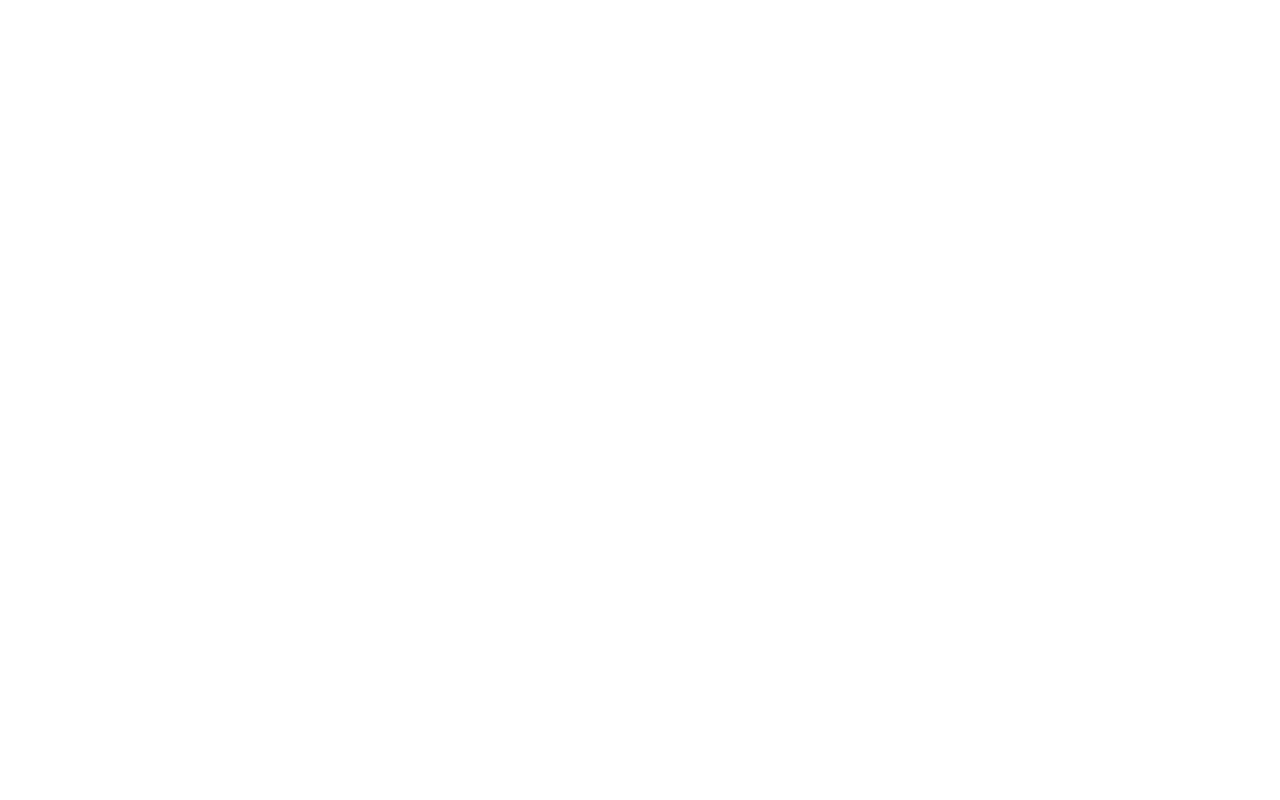
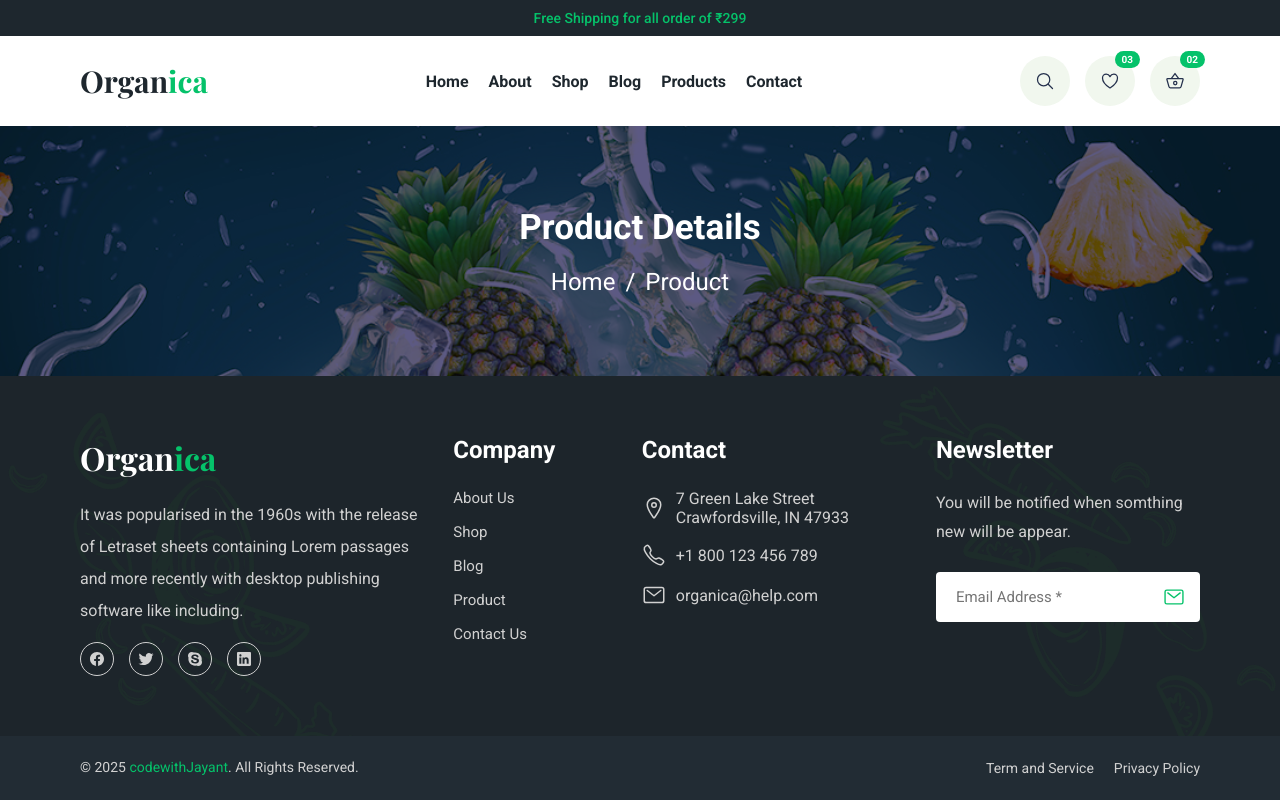
Before and after one commit to Jayant3105/Organica, a plain HTML site: page product-details.html in a window 1280 px wide. Drawn offline with nearby package versions, Linux system fonts and the light colour scheme; a web font is replaced by a local one.

Commit message:
beadcumb section is added

```diff
--- a/assets/css/main.css
+++ b/assets/css/main.css
@@ -32,6 +32,9 @@
 --black: hsl(0, 0%, 0%);
 --onyx: hsl(0, 0%, 27%);
 --jet: hsl(0, 0%, 20%);
+--russian-violet_65: hsla(245, 97%, 13%, 0.65);
+--rhythm: hsl(220, 17%, 49%);
+--spanish-gray: hsl(156, 3%, 61%);
 
 /* typography */
 
@@ -109,13 +112,13 @@ border: none;
 font: inherit;
 }
 
-input {width:100%;}
+input {width: 100%;}
 
-button {cursor:pointer;}
+button {cursor: pointer;}
 
 ion-icon {pointer-events: none;}
 
-address{ font-style:normal;}
+address{ font-style: normal;}
 
 :focus-visible {outline-offset: 4px;}
 
@@ -217,7 +220,7 @@ body{
 .rating-wrapper{
     color: var(--yellow-orange);
     display: flex;
-    justify-content: var(--justify-conte, center);
+    justify-content: var(--justify-content, center);
     gap: 2px;
     font-size: 1.4rem;
 }
@@ -778,6 +781,59 @@ body{
 
 
 /*--------------------------*/
+/* Breadcumb */
+/*--------------------------*/
+
+
+.breadcumb-wrapper{
+    background-image: url("../images/breadcumb-bg.jpg");
+    background-repeat: no-repeat;
+    background-size: cover;
+    background-position: center;
+    background-color: var(--russian-violet_65);
+    background-blend-mode: darken;
+    text-align: center;
+    color: var(--white);
+    min-height: 250px;
+    display: grid;
+    place-content: center;
+    gap: 20px;
+}
+
+
+.page-title{
+    --fs-1: 3.5rem;
+    font-size: var(--fs-1);
+}
+
+
+.breadcumb-list{
+    display: flex;
+    justify-content: center;
+}
+
+
+.breadcumb-item{
+    font-size:var(--fs-2);
+    display: flex;
+}
+
+
+.breadcumb-item:not(:last-child)::after{
+    content:"/";
+    margin-inline: 10px;
+}
+
+
+.breadcumb-link{ transition: var(--transition-2);}
+
+.breadcumb-link:is(:hover, :focus) {color: var(--emerald);}
+
+
+
+
+
+/*--------------------------*/
 /* Media queries */
 /*--------------------------*/
 
@@ -960,5 +1016,5 @@ body{
     Header
     */
 
-    .container .nav-wrapper{ max-width: 1200px;}
+     .nav-wrapper .container{ max-width: 1200px;}
 }
--- a/product-details.html
+++ b/product-details.html
@@ -0,0 +1,422 @@
+<!DOCTYPE html>
+<html lang="en">
+<head>
+    <meta charset="UTF-8">
+    <meta name="viewport" content="width=device-width, initial-scale=1.0">
+    <title>Organica - Non-starchy vegetables.</title>
+
+    <!-- favicon -->
+    <link rel="shortcut icon" href="./favicon.svg" type="image/svg+xml">
+
+    <!-- custom css link -->
+     <link rel="stylesheet" href="./assets/css/main.css">
+     <link rel="stylesheet" href="./assets/css/product-details.css">
+
+    <!-- google font link -->
+     <link rel="preconnect" href="https://fonts.googleapis.com">
+     <link rel="preconnect" href="https://fonts.gstatic.com" crossorigin>
+     <link href="https://fonts.googleapis.com/css2?family=Playfair+Display:ital,wght@0,400;0,700;1,400;1,700&family=Roboto:wght@400;500;700&display=swap"
+     rel="stylesheet">
+</head>
+<body id="top">
+
+       <!-- Header -->
+
+    <header class="header" data-header>
+        <div class="top-bar">
+            <div class="container">
+                <p>Free Shipping for all order of ₹299</p>
+            </div>
+        </div>
+
+        <div class="nav-wrapper">
+           <div class="container">
+             <h1 class="h1">
+                <a href="./index.html" class="logo">Organ<span class="span">ica</Organspan></a>
+             </h1>
+
+             <button class="nav-open-btn" aria-label="Open Menu" data-nav-open-btn>
+                   <ion-icon name="menu-outline"></ion-icon>
+             </button>
+
+             <nav class="navbar" data-navbar>
+                <button class="nav-close-btn" aria-label="Close Menu" data-nav-close-btn>
+                    <ion-icon name="close-outline"></ion-icon>
+                </button>
+
+                <ul class="navbar-list">
+                    <li>
+                        <a href="./index.html" class="navbar-link">Home</a>
+                    </li>
+                     <li>
+                        <a href="./about.html" class="navbar-link">About</a>
+                    </li>
+                     <li>
+                        <a href="./shop.html" class="navbar-link">Shop</a>
+                    </li>
+                     <li>
+                        <a href="./blog.html" class="navbar-link">Blog</a>
+                    </li>
+                     <li>
+                        <a href="./shop.html" class="navbar-link">Products</a>
+                    </li>
+                     <li>
+                        <a href="./contact.html" class="navbar-link">Contact</a>
+                    </li>
+                </ul>
+             </nav>
+
+             <div class="header-action">
+                <div class="search-wrapper " data-search-wrapper>
+                    <button class="header-action-btn" aria-label="Toggle search" data-search-btn>
+                        <ion-icon name="search-outline" class="search-icon"></ion-icon>
+                        <ion-icon name="close-outline" class="close-icon"></ion-icon>
+                    </button>
+
+                    <div class="input-wrapper">
+                        <input type="search" name="search" placeholder="Search here" class="search-input">
+
+                        <button class="search-submit" aria-label="Submit-search">
+                            <ion-icon name="search-outline"></ion-icon>
+                        </button>
+                    </div>
+                </div>
+
+                <button class="header-action-btn" aria-label="Open Wishlist" data-panel-btn="wishlist">
+                    <ion-icon name="heart-outline"></ion-icon>
+                    <data value="3" class="btn-badge">03</data>
+                </button>
+
+                <button class="header-action-btn" aria-label="Open shopping cart" data-panel-btn="cart">
+                    <ion-icon name="basket-outline"></ion-icon>
+                    <data value="2" class="btn-badge">02</data>
+                </button>
+
+             </div>
+
+
+           </div>
+        </div>
+
+    </header>
+
+
+    <!-- Aside -->
+
+    <aside class="aside">
+        <div class="side-panel" data-side-panel="wishlist">
+            <button class="panel-close-btn" aria-label="Close wishlist" data-panel-btn="wishlist">
+                <ion-icon name="close-outline"></ion-icon>
+            </button>
+
+            <ul class="panel-list">
+                <li class="panel-item">
+                    <a href="./product-details.html" class="panel-card">
+                      <figure class="item-banner">
+                         <img src="./assets/images/product-small-1.jpg" width="46" height="46" loading="lazy"
+                         alt="Bright Side Vegetarian">
+                      </figure>
+
+                      <div>
+                        <p class="item-title">Bright Side Vegetarian</p>
+
+                        <span class="item-value">$20.15x1</span>
+                      </div>
+
+                      <button class="item-close-btn" aria-label="Remove item">
+                        <ion-icon name="close-outline"></ion-icon>
+                      </button>
+
+
+                    </a>
+                </li>
+                <li class="panel-item">
+                    <a href="./product-details.html" class="panel-card">
+                      <figure class="item-banner">
+                         <img src="./assets/images/product-small-2.jpg" width="46" height="46" loading="lazy"
+                         alt="Eco Vegetable">
+                      </figure>
+
+                      <div>
+                        <p class="item-title">Eco Vegetable</p>
+
+                        <span class="item-value">$13.25x2</span>
+                      </div>
+
+                      <button class="item-close-btn" aria-label="Remove item">
+                        <ion-icon name="close-outline"></ion-icon>
+                      </button>
+
+
+                    </a>
+                </li>
+                <li class="panel-item">
+                    <a href="./product-details.html" class="panel-card">
+                      <figure class="item-banner">
+                         <img src="./assets/images/product-small-3.jpg" width="46" height="46" loading="lazy"
+                         alt="House of Veggies">
+                      </figure>
+
+                      <div>
+                        <p class="item-title">House of Veggies</p>
+
+                        <span class="item-value">$20.15x1</span>
+                      </div>
+
+                      <button class="item-close-btn" aria-label="Remove item">
+                        <ion-icon name="close-outline"></ion-icon>
+                      </button>
+
+                    </a>
+                </li>
+
+            </ul>
+
+            <div class="subtotal">
+                <p class="subtotal-text">Subtotal:</p>
+
+                <data value="215.14" class="subtotal-value">$215.14</data>
+            </div>
+
+            <a href="./wishlist.html" class="panel-btn">View Wishlist</a>
+        </div>
+
+        <div class="side-panel" data-side-panel="cart">
+            <button class="panel-close-btn" aria-label="Close cart" data-panel-btn="cart">
+                <ion-icon name="close-outline"></ion-icon>
+            </button>
+
+            <ul class="panel-list">
+                <li class="panel-item">
+                    <a href="./product-details.html" class="panel-card">
+                      <figure class="item-banner">
+                         <img src="./assets/images/product-small-1.jpg" width="46" height="46" loading="lazy"
+                         alt="Bright Side Vegetarian">
+                      </figure>
+
+                      <div>
+                        <p class="item-title">Bright Side Vegetarian</p>
+
+                        <span class="item-value">$20.15x1</span>
+                      </div>
+
+                      <button class="item-close-btn" aria-label="Remove item">
+                        <ion-icon name="close-outline"></ion-icon>
+                      </button>
+
+
+                    </a>
+                </li>
+                <li class="panel-item">
+                    <a href="./product-details.html" class="panel-card">
+                      <figure class="item-banner">
+                         <img src="./assets/images/product-small-2.jpg" width="46" height="46" loading="lazy"
+                         alt="Eco Vegetable">
+                      </figure>
+
+                      <div>
+                        <p class="item-title">Eco Vegetable</p>
+
+                        <span class="item-value">$13.25x2</span>
+                      </div>
+
+                      <button class="item-close-btn" aria-label="Remove item">
+                        <ion-icon name="close-outline"></ion-icon>
+                      </button>
+
+
+                    </a>
+                </li>
+            </ul>
+
+            <div class="subtotal">
+                <p class="subtotal-text">Subtotal:</p>
+
+                <data value="215.14" class="subtotal-value">$215.14</data>
+            </div>
+
+            <a href="./cart.html" class="panel-btn">View Cart</a>
+        </div>
+
+    </aside>
+
+
+    <main>
+        <article>
+            <!-- Breadcumb -->
+
+
+            <div class="breadcumb-wrapper">
+
+                <h2 class="page-title">Product Details</h2>
+
+                <ol class="breadcumb-list">
+                    <li class="breadcumb-item">
+                        <a href="./index.html" class="breadcumb-link">Home</a>
+                    </li>
+
+                    <li class="breadcumb-item">Product</li>
+                </ol>
+
+            </div>
+
+        </article>
+    </main>
+
+    <!-- Footer -->
+
+      <footer class="footer">
+
+        <div class="footer-top">
+          <div class="container">
+            <div class="footer-brand">
+              <a href="./index.html" class="logo">Organ<span class="span">ica</span></a>
+
+              <p class="footer-text">
+                It was popularised in the 1960s with the release of Letraset sheets containing Lorem passages and more recently with desktop publishing software like including.
+              </p>
+
+              <ul class="social-list">
+                <li>
+                  <a href="#" class="social-link"><ion-icon name="logo-facebook"></ion-icon></a>
+                </li>
+
+                <li>
+                  <a href="#" class="social-link"><ion-icon name="logo-twitter"></ion-icon></a>
+                </li>
+
+                <li>
+                  <a href="#" class="social-link"><ion-icon name="logo-skype"></ion-icon></a>
+                </li>
+
+                <li>
+                  <a href="#" class="social-link"><ion-icon name="logo-linkedin"></ion-icon></a>
+                </li>
+              </ul>
+
+
+            </div>
+
+            <ul class="footer-list">
+              <li>
+                <p class="footer-list-title">Company</p>
+              </li>
+
+              <li>
+                <a href="./about.html" class="footer-link">About Us</a>
+              </li>
+
+               <li>
+                <a href="./shop.html" class="footer-link">Shop</a>
+              </li>
+
+               <li>
+                <a href="./blog.html" class="footer-link">Blog</a>
+              </li>
+
+               <li>
+                <a href="./shop.html" class="footer-link">Product</a>
+              </li>
+
+               <li>
+                <a href="./contact.html" class="footer-link">Contact Us</a>
+              </li>
+            </ul>
+
+            <ul class="footer-list">
+              <li>
+                <p class="footer-list-title">Contact</p>
+              </li>
+
+              <li class="footer-item">
+                <div class="contact-icon">
+                  <ion-icon name="location-outline"></ion-icon>
+                </div>
+
+                <address class="contact-link">
+                  7 Green Lake Street Crawfordsville, IN 47933
+                </address>
+              </li>
+
+              <li class="footer-item">
+                <div class="contact-icon">
+                  <ion-icon name="call-outline"></ion-icon>
+                </div>
+
+                <a href="tel:+1800123456789" class="contact-link">+1 800 123 456 789</a>
+              </li>
+
+              <li class="footer-item">
+                <div class="contact-icon">
+                  <ion-icon name="mail-outline"></ion-icon>
+                </div>
+
+                <a href="mailto:organica@help.com" class="contact-link">organica@help.com</a>
+              </li>
+            </ul>
+
+            <div class="footer-list">
+              <p class="footer-list-title">Newsletter</p>
+
+              <p class="newsletter-text">
+               You will be notified when somthing new will be appear.
+              </p>
+
+              <form action="" class="footer-form">
+
+                <input type="email" name="email" placeholder="Email Address *" required class="footer-input">
+
+                <button type="submit" class="footer-form-btn" aria-label="Submit">
+                  <ion-icon name="mail-outline"></ion-icon>
+                </button>
+              </form>
+            </div>
+
+
+          </div>
+        </div>
+
+        <div class="footer-bottom">
+          <div class="container">
+            <p class="copyright">
+              &copy; 2025 <a href="#" class="copyright-link">codewithJayant</a>. All Rights Reserved.
+            </p>
+
+            <ul class="footer-bottom-list">
+
+              <li>
+                  <a href="#" class="footer-bottom-link">Term and Service</a>
+              </li>
+
+              <li>
+                  <a href="#" class="footer-bottom-link">Privacy Policy</a>
+              </li>
+
+            </ul>
+
+          </div>
+        </div>
+      </footer>
+
+
+
+      <!-- Back To Top -->
+
+      <a href="#top" class="back-to-top" aria-label="Back to Top" data-back-top-btn>
+        <ion-icon name="arrow-up-outline"></ion-icon>
+      </a>
+
+
+
+
+
+    <!-- custom js link -->
+     <script src="./assets/js/script.js"></script>
+
+    <!-- icon link -->
+     <script type="module" src="https://unpkg.com/ionicons@5.5.2/dist/ionicons/ionicons.esm.js"></script>
+     <script nomodule src="https://unpkg.com/ionicons@5.5.2/dist/ionicons/ionicons.js"></script>
+
+
+</body>
+</html>
```
Also changed, not shown: index.html (+1 -1 lines), assets/css/product-details.css (added).
